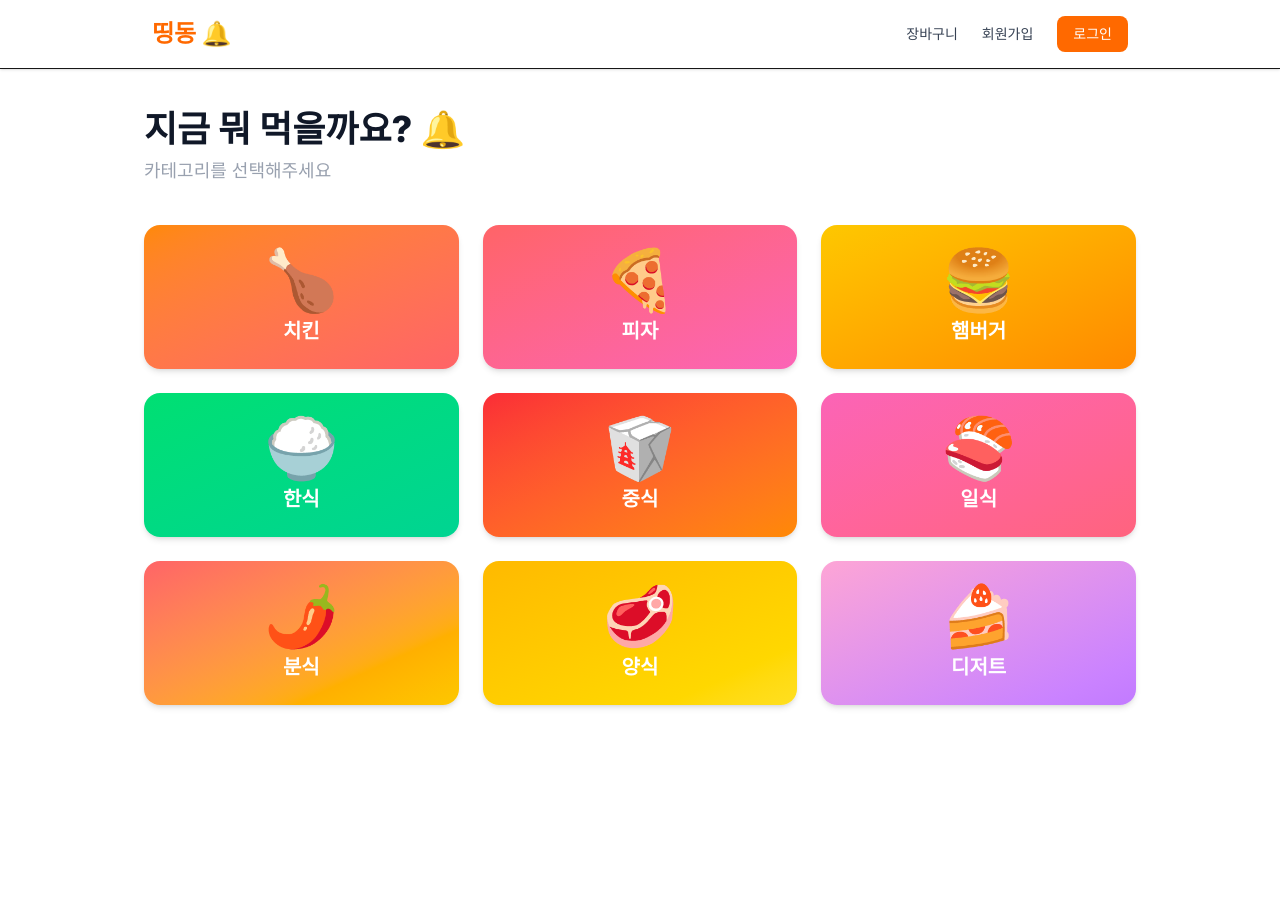
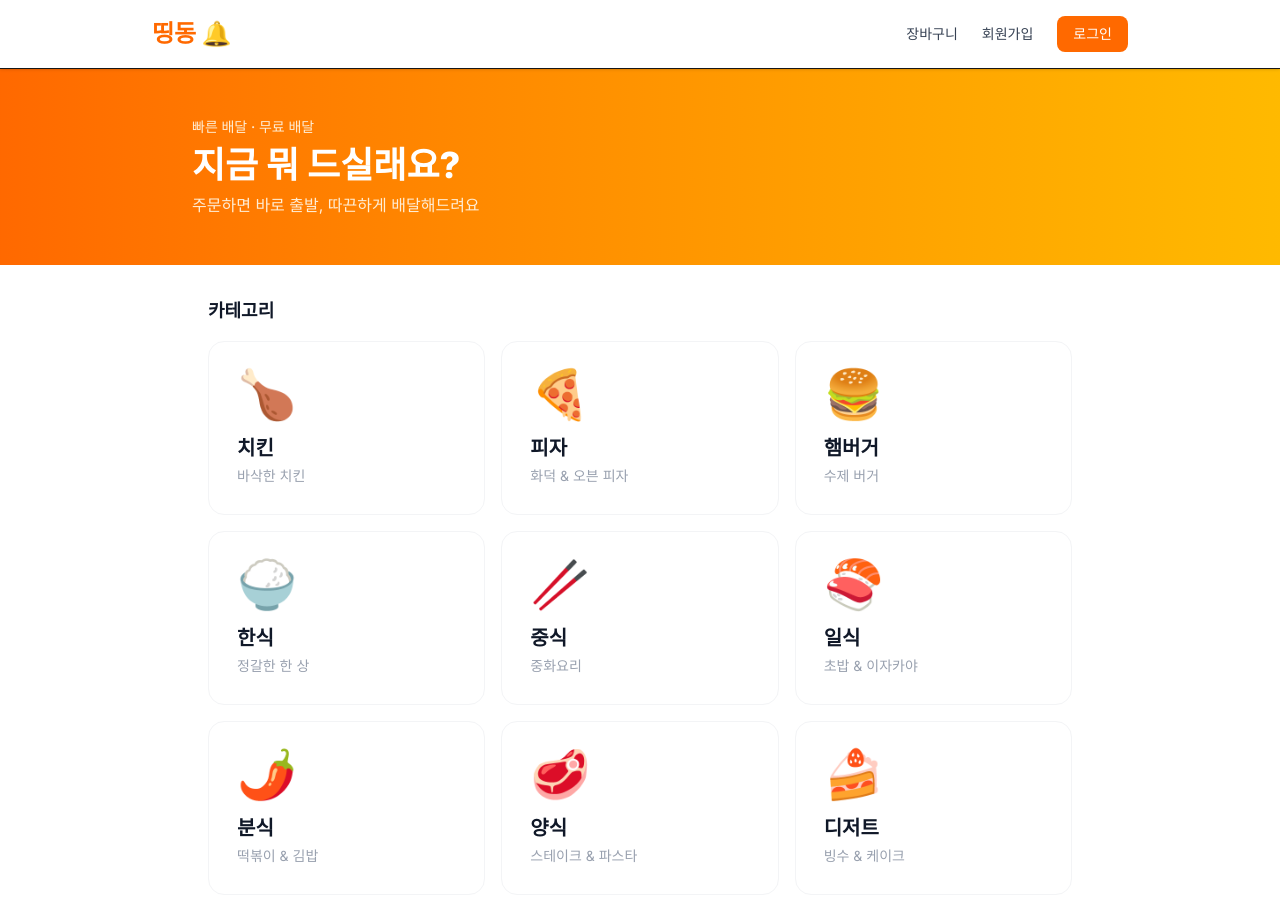
Before and after one commit to JaewonYoon1110/ddingdong_202330215, a Next.js app: page / in a window 1280 px wide. Shown: the top 900 px of the page. Before the commit the page ends 800 px from the top, so only its background shows below. Built offline with nearby package versions, Linux system fonts and the light colour scheme; no server answers.

Commit message:
feat: 주문 상태 UI, 카테고리 페이지 개선

```diff
--- a/app/api/restaurants/[id]/page.tsx
+++ /dev/null
@@ -1,36 +0,0 @@
-import { prisma } from '@/lib/prisma';
-import { notFound } from 'next/navigation';
-import AddToCartButton from './AddToCartButton';
-
-export default async function RestaurantPage({ params }: { params: { id: string } }) {
-  const restaurant = await prisma.restaurant.findUnique({
-    where: { id: params.id },
-    include: { menus: true },
-  });
-
-  if (!restaurant) {
-    notFound();
-  }
-
-  return (
-    <div className="max-w-4xl mx-auto p-6">
-      <div className="mb-8 border-b pb-6">
-        <h1 className="text-3xl font-bold mb-2">{restaurant.name}</h1>
-        <p className="text-gray-600">{restaurant.description}</p>
-      </div>
-
-      <h2 className="text-2xl font-semibold mb-6">메뉴</h2>
-      <div className="space-y-4">
-        {restaurant.menus.map((menu) => (
-          <div key={menu.id} className="flex justify-between items-center p-4 border rounded-xl bg-white shadow-sm">
-            <div>
-              <p className="text-lg font-medium">{menu.name}</p>
-              <p className="text-gray-500 mt-1">{menu.price.toLocaleString()}원</p>
-            </div>
-            <AddToCartButton menu={menu} />
-          </div>
-        ))}
-      </div>
-    </div>
-  );
-}
--- a/app/category/[category]/page.tsx
+++ b/app/category/[category]/page.tsx
@@ -1,11 +1,6 @@
 import { prisma } from '@/lib/prisma';
 import Link from 'next/link';
 import { notFound } from 'next/navigation';
-
-const EMOJI: Record<string, string> = {
-  치킨: '🍗', 피자: '🍕', 햄버거: '🍔', 한식: '🍚',
-  중식: '🥡', 일식: '🍣', 분식: '🌶️', 양식: '🥩', 디저트: '🍰',
-};
 
 export default async function CategoryPage({ params }: { params: Promise<{ category: string }> }) {
   const { category } = await params;
@@ -20,22 +15,24 @@ export default async function CategoryPage({ params }: { params: Promise<{ categ
   return (
     <main className="max-w-5xl mx-auto px-4 py-10">
       <div className="mb-8">
-        <h1 className="text-4xl font-extrabold text-gray-900 mb-2">
-          {EMOJI[decodedCategory]} {decodedCategory}
-        </h1>
-        <p className="text-gray-400">식당을 선택해주세요</p>
+        <p className="text-orange-500 font-semibold text-sm mb-1">카테고리</p>
+        <h1 className="text-4xl font-extrabold text-gray-900">{decodedCategory}</h1>
       </div>
-      <div className="grid grid-cols-1 md:grid-cols-2 gap-6">
+      <div className="grid grid-cols-1 md:grid-cols-2 gap-4">
         {restaurants.map((res) => (
-          <Link href={`/restaurant/${encodeURIComponent(res.id)}`} key={res.id}>
-            <div className="rounded-2xl bg-white border shadow-md hover:shadow-xl transition-all duration-200 hover:-translate-y-1 cursor-pointer p-6">
-              <div className="text-5xl mb-4">{EMOJI[decodedCategory]}</div>
-              <h2 className="text-2xl font-extrabold text-gray-900 mb-1">{res.name}</h2>
-              <p className="text-gray-400 text-sm mb-4">{res.description}</p>
-              <div className="flex items-center gap-3 text-xs text-gray-400">
-                <span>⭐ 4.8</span>
-                <span>🕐 20~30분</span>
-                <span>🛵 무료배달</span>
+          <Link href={`/restaurant/${res.id}`} key={res.id}>
+            <div className="rounded-2xl bg-white border border-gray-100 shadow-sm hover:shadow-md transition-all duration-200 hover:-translate-y-0.5 cursor-pointer p-6">
+              <div className="flex justify-between items-start mb-3">
+                <span className="text-xs font-semibold bg-orange-50 text-orange-500 px-2 py-1 rounded-full">
+                  {decodedCategory}
+                </span>
+                <span className="text-xs text-gray-300">배달가능</span>
+              </div>
+              <h2 className="text-xl font-extrabold text-gray-900 mb-1">{res.name}</h2>
+              <p className="text-gray-400 text-sm">{res.description}</p>
+              <div className="mt-4 pt-4 border-t border-gray-50 flex justify-between items-center">
+                <span className="text-xs text-gray-400">최소주문 {res.minOrderAmount.toLocaleString()}원</span>
+                <span className="text-orange-500 text-sm font-semibold">메뉴보기 →</span>
               </div>
             </div>
           </Link>
--- a/app/orders/page.tsx
+++ b/app/orders/page.tsx
@@ -3,54 +3,75 @@ import { getServerSession } from 'next-auth';
 import { authOptions } from '@/lib/auth';
 import { redirect } from 'next/navigation';
 
+const STATUS_STEPS = [
+  { key: 'PENDING', label: '접수중' },
+  { key: 'DELIVERING', label: '배달중' },
+  { key: 'DONE', label: '배달완료' },
+];
+
 export default async function OrdersPage() {
   const session = await getServerSession(authOptions);
-
-  if (!session || !(session.user as any).id) {
-    redirect('/login');
-  }
+  if (!session || !(session.user as any).id) redirect('/login');
 
   const orders = await prisma.order.findMany({
     where: { userId: (session.user as any).id },
     include: {
-      items: {
-        include: { menuItem: true },
-      },
+      items: { include: { menuItem: true } },
     },
     orderBy: { createdAt: 'desc' },
   });
 
   return (
     <div className="max-w-4xl mx-auto p-6">
-      <h1 className="text-3xl font-bold mb-8">내 주문 내역</h1>
+      <h1 className="text-3xl font-extrabold mb-8">주문 내역</h1>
 
       {orders.length === 0 ? (
-        <p className="text-gray-500 text-center py-10">주문 내역이 없습니다.</p>
+        <p className="text-gray-400 text-center py-20">주문 내역이 없어요 🛵</p>
       ) : (
         <div className="space-y-6">
-          {orders.map((order) => (
-            <div key={order.id} className="border bg-white p-6 rounded-xl shadow-sm">
-              <div className="flex justify-between border-b pb-4 mb-4">
-                <span className="text-gray-500 text-sm">
-                  {new Date(order.createdAt).toLocaleString('ko-KR')}
-                </span>
-                <span className="font-semibold text-blue-600">{order.status}</span>
+          {orders.map((order) => {
+            const currentStep = STATUS_STEPS.findIndex((s) => s.key === order.status);
+            return (
+              <div key={order.id} className="bg-white border border-gray-100 rounded-2xl shadow-sm p-6">
+                {/* 날짜 */}
+                <div className="flex justify-between items-center mb-6">
+                  <p className="text-gray-400 text-sm">{new Date(order.createdAt).toLocaleString('ko-KR')}</p>
+                  <p className="font-extrabold text-orange-500">{order.totalAmount.toLocaleString()}원</p>
                 </div>
 
-              <ul className="space-y-2">
+                {/* 배달 상태 스텝 */}
+                <div className="flex items-center mb-6">
+                  {STATUS_STEPS.map((step, idx) => (
+                    <div key={step.key} className="flex items-center flex-1">
+                      <div className="flex flex-col items-center flex-1">
+                        <div className={`w-8 h-8 rounded-full flex items-center justify-center text-sm font-bold transition-all
+                          ${idx === currentStep ? 'bg-orange-500 text-white shadow-md shadow-orange-200' :
+                            idx < currentStep ? 'bg-orange-200 text-orange-600' : 'bg-gray-100 text-gray-400'}`}>
+                          {idx < currentStep ? '✓' : idx + 1}
+                        </div>
+                        <p className={`text-xs mt-1 font-semibold ${idx === currentStep ? 'text-orange-500' : 'text-gray-400'}`}>
+                          {step.label}
+                        </p>
+                      </div>
+                      {idx < STATUS_STEPS.length - 1 && (
+                        <div className={`h-0.5 flex-1 mx-1 ${idx < currentStep ? 'bg-orange-300' : 'bg-gray-100'}`} />
+                      )}
+                    </div>
+                  ))}
+                </div>
+
+                {/* 주문 메뉴 */}
+                <div className="border-t pt-4 space-y-2">
                   {order.items.map((item) => (
-                  <li key={item.id} className="flex justify-between text-gray-700">
+                    <div key={item.id} className="flex justify-between text-sm text-gray-600">
                       <span>{item.menuItem.name} x {item.quantity}</span>
                       <span>{(item.price * item.quantity).toLocaleString()}원</span>
-                  </li>
+                    </div>
                   ))}
-              </ul>
-
-              <div className="mt-4 pt-4 border-t text-right">
-                <span className="font-bold text-lg">총액: {order.totalAmount.toLocaleString()}원</span>
                 </div>
               </div>
-          ))}
+            );
+          })}
         </div>
       )}
     </div>
--- a/app/page.tsx
+++ b/app/page.tsx
@@ -1,35 +1,43 @@
 import Link from 'next/link';
 
 const CATEGORIES = [
-  { name: '치킨', emoji: '🍗', color: 'from-orange-400 to-red-400' },
-  { name: '피자', emoji: '🍕', color: 'from-red-400 to-pink-400' },
-  { name: '햄버거', emoji: '🍔', color: 'from-yellow-400 to-orange-400' },
-  { name: '한식', emoji: '🍚', color: 'from-green-400 to-emerald-400' },
-  { name: '중식', emoji: '🥡', color: 'from-red-500 to-orange-400' },
-  { name: '일식', emoji: '🍣', color: 'from-pink-400 to-rose-400' },
-  { name: '분식', emoji: '🌶️', color: 'from-red-400 to-yellow-400' },
-  { name: '양식', emoji: '🥩', color: 'from-amber-400 to-yellow-300' },
-  { name: '디저트', emoji: '🍰', color: 'from-pink-300 to-purple-400' },
+  { name: '치킨', icon: '🍗', desc: '바삭한 치킨' },
+  { name: '피자', icon: '🍕', desc: '화덕 & 오븐 피자' },
+  { name: '햄버거', icon: '🍔', desc: '수제 버거' },
+  { name: '한식', icon: '🍚', desc: '정갈한 한 상' },
+  { name: '중식', icon: '🥢', desc: '중화요리' },
+  { name: '일식', icon: '🍣', desc: '초밥 & 이자카야' },
+  { name: '분식', icon: '🌶️', desc: '떡볶이 & 김밥' },
+  { name: '양식', icon: '🥩', desc: '스테이크 & 파스타' },
+  { name: '디저트', icon: '🍰', desc: '빙수 & 케이크' },
 ];
 
 export default function Home() {
   return (
-    <main className="max-w-5xl mx-auto px-4 py-10">
-      <div className="mb-10">
-        <h1 className="text-4xl font-extrabold text-gray-900 mb-2">지금 뭐 먹을까요? 🔔</h1>
-        <p className="text-gray-400 text-lg">카테고리를 선택해주세요</p>
+    <main>
+      {/* 히어로 배너 */}
+      <div className="bg-gradient-to-r from-orange-500 to-amber-400 px-8 py-12 mb-8">
+        <div className="max-w-4xl mx-auto">
+          <p className="text-orange-100 text-sm font-medium mb-2">빠른 배달 · 무료 배달</p>
+          <h1 className="text-4xl font-extrabold text-white mb-2">지금 뭐 드실래요?</h1>
+          <p className="text-orange-100">주문하면 바로 출발, 따끈하게 배달해드려요</p>
+        </div>
       </div>
-      <div className="grid grid-cols-3 md:grid-cols-3 gap-6">
-        {CATEGORIES.map((cat) => (
-          <Link href={`/category/${cat.name}`} key={cat.name}>
-            <div className="rounded-2xl overflow-hidden shadow-md hover:shadow-xl transition-all duration-200 hover:-translate-y-1 cursor-pointer">
-              <div className={`bg-gradient-to-br ${cat.color} h-36 flex flex-col items-center justify-center gap-2`}>
-                <span className="text-6xl">{cat.emoji}</span>
-                <span className="text-white font-extrabold text-xl">{cat.name}</span>
-              </div>
-            </div>
-          </Link>
-        ))}
+
+      {/* 카테고리 그리드 */}
+      <div className="max-w-4xl mx-auto px-4 pb-10">
+        <h2 className="text-lg font-extrabold text-gray-900 mb-4">카테고리</h2>
+       <div className="grid grid-cols-3 gap-4">
+  {CATEGORIES.map((cat) => (
+    <Link href={`/category/${cat.name}`} key={cat.name}>
+      <div className="bg-white border border-gray-100 rounded-2xl p-7 cursor-pointer hover:shadow-md hover:border-orange-200 transition-all duration-150 group">
+        <div className="text-5xl mb-4">{cat.icon}</div>
+        <p className="text-gray-900 text-xl font-extrabold group-hover:text-orange-500 transition">{cat.name}</p>
+        <p className="text-gray-400 text-sm mt-1">{cat.desc}</p>
+      </div>
+    </Link>
+  ))}
+</div>
       </div>
     </main>
   );
```
Lines whose indentation alone changed are shown as unchanged.
